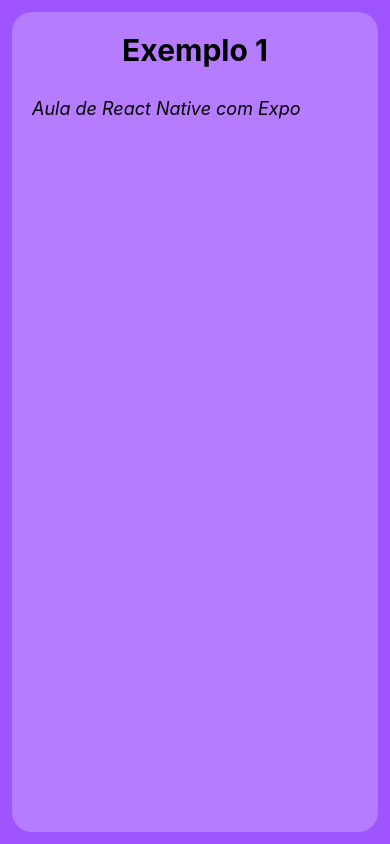
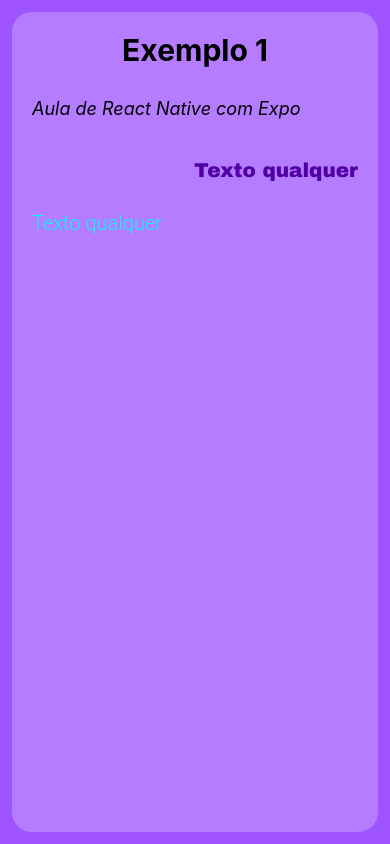
Before and after one commit to lucasfonseca1816-svg/aula-introducao-expo, a React Native app: screen / in a window 390 px wide. Built offline with nearby package versions, Linux system fonts and the light colour scheme.

Commit message:
Atividade 1

```diff
--- a/App.js
+++ b/App.js
@@ -3,10 +3,12 @@ import { StyleSheet, View } from 'react-native';
 
 import Exemplo01 from './src/exemplos/ex-01';
 
+import Atividade01 from './src/Atividades/at-01';
+
 export default function App() {
   return (
     <View style={styles.container}>
-      <Exemplo01/>
+      <Atividade01/>
       <StatusBar style="auto" />
     </View>
   );
--- /dev/null
+++ b/src/Atividades/at-01/index.js
@@ -0,0 +1,18 @@
+import { View, Text } from 'react-native';
+
+import styles from './styles';
+
+function Atividade01 () {
+    return(
+        <View style={styles.container}>
+            <Text style={styles.titulo}>Exemplo 1</Text>
+            <Text style={styles.texto}>
+                Aula de React Native com Expo
+            </Text>
+            <Text style={styles.texto2}>Texto qualquer</Text>
+            <Text style={styles.texto3}>Texto qualquer</Text>
+        </View>
+    );
+}
+
+export default Atividade01;
--- /dev/null
+++ b/src/Atividades/at-01/styles.js
@@ -0,0 +1,43 @@
+import { StyleSheet } from 'react-native';
+
+const styles = StyleSheet.create({
+    container: {
+        backgroundColor: 'rgb(181, 124, 255)',
+        // margin: 20,
+        padding:20,
+        flex:1,
+        borderRadius:20,
+    },
+    titulo: {
+        fontSize: 30,
+        width: '100%',
+        textAlign: 'center',
+        fontWeight: 'bold',
+        marginBottom: 30,
+    },
+    texto: {
+        fontSize:18,
+        fontStyle: 'italic',
+    },
+
+    texto2: {
+        fontFamily: 'Arial Black',
+        width: '100%',
+        textAlign: 'right',
+        fontSize: 20,
+        marginTop: 40,
+        color: '#5000a4',
+    },
+
+    texto3:{
+        fontFamily:'Roboto',
+        width:'100%',
+        textAlign:'left',
+        fontSize: 20,
+        marginTop:30,
+        color:'#00fafa',
+        fontWeight:'300'
+    }
+});
+
+export default styles;
```
